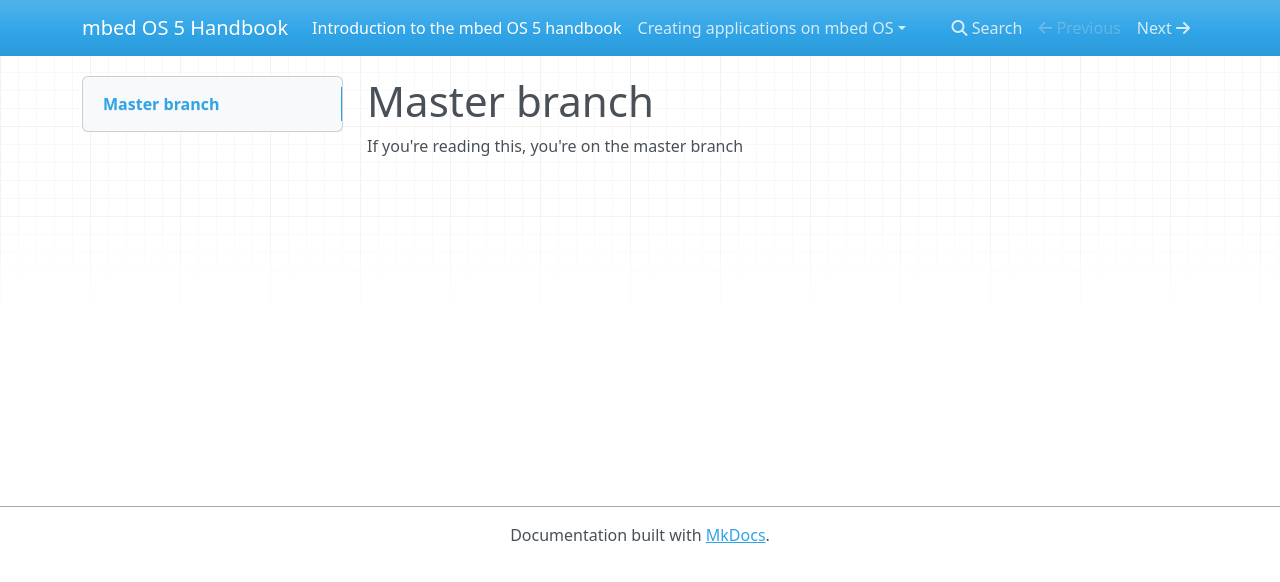
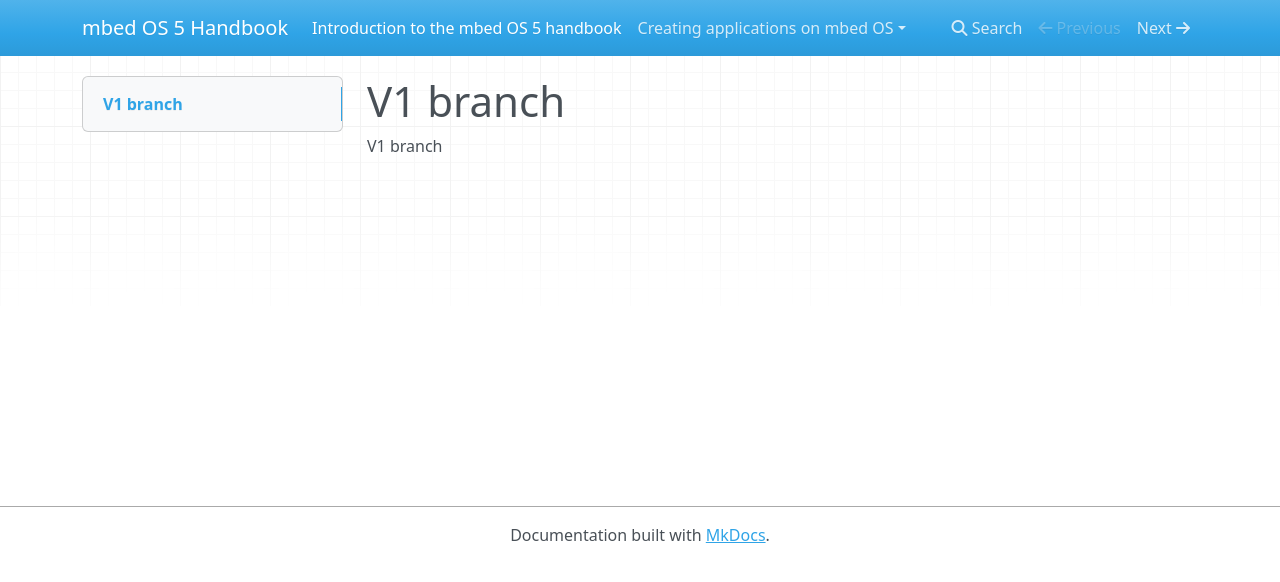
Before and after one commit to iriark01/versioning_docs, an MkDocs documentation site: the page built from docs/index.md, in a window 1280 px wide. Shown: the top 582 px of the page. Built offline with MkDocs 1.6.1, drawn with Linux system fonts in a browser that asks for light colours; nearby versions of some CDN libraries; old or Windows-style settings are respelled for this version of MkDocs.

Commit message:
Changing branch name

```diff
--- a/docs/index.md
+++ b/docs/index.md
@@ -1,3 +1,3 @@
-# Master branch
+# V1 branch
 
-If you're reading this, you're on the master branch
+V1 branch
```
